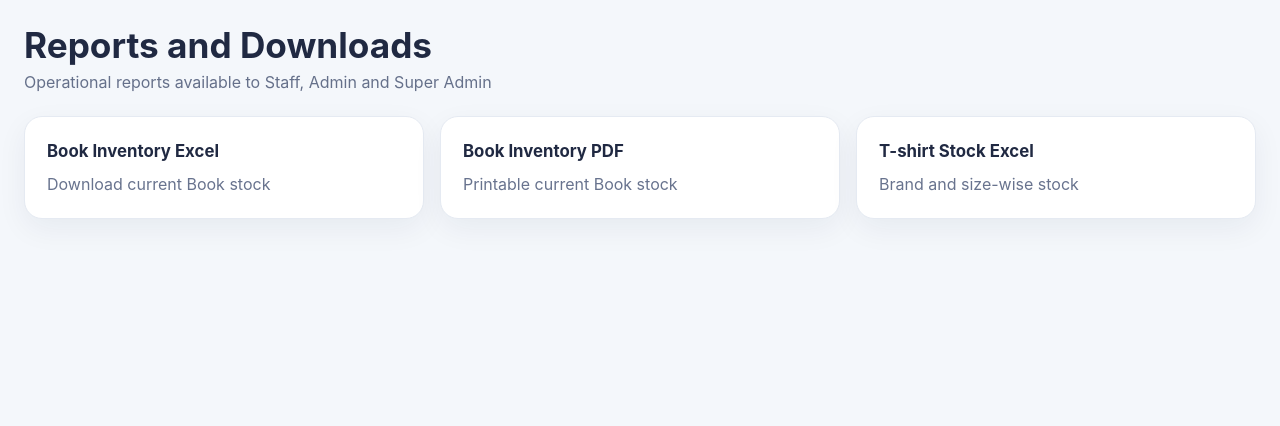
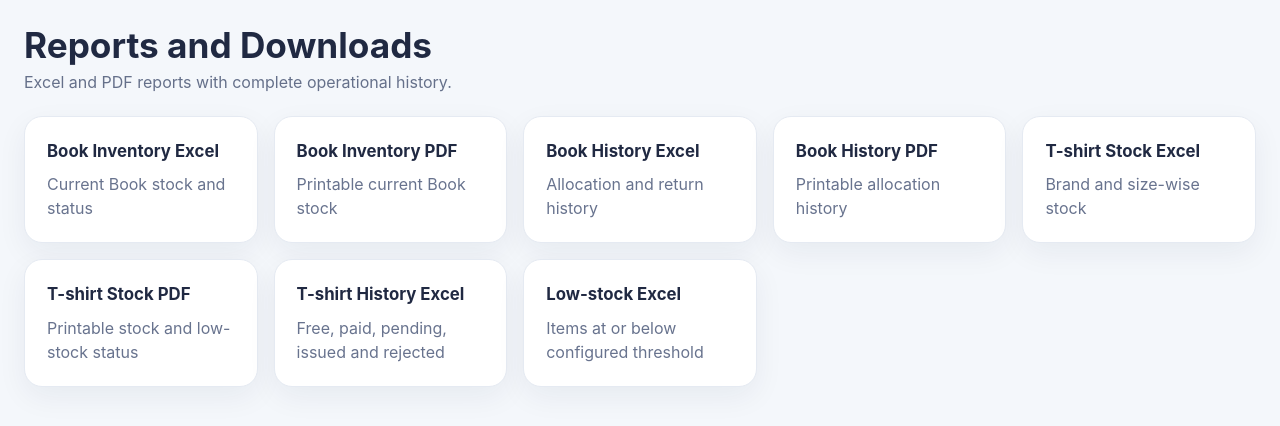
Before and after one commit to sagarkerhalkar/NextToppers_Inventory_book-T-Shirt, a Django app: page /reports/ in a window 1280 px wide. Shown: the part 56-482 px from the top of the page. Run offline with Django 5.2, Linux system fonts and the light colour scheme; the visitor is signed in with stand-in values (Sample User, id 1); data comes from the database, SQL or seed files in the repository; parts of the project's set-up code (start-up, migrations or seed data) failed here and were passed over.

Commit message:
Expand Excel and PDF report downloads

```diff
--- a/templates/inventory/reports/index.html
+++ b/templates/inventory/reports/index.html
@@ -1,3 +1,16 @@
 {% extends 'inventory/base.html' %}{% block title %}Reports{% endblock %}
-{% block content %}<div class="page-header"><div><h1>Reports and Downloads</h1><p>Operational reports available to Staff, Admin and Super Admin</p></div></div>
-<div class="action-grid"><a class="action-card" href="{% url 'inventory:export_books_excel' %}"><b>Book Inventory Excel</b><span>Download current Book stock</span></a><a class="action-card" href="{% url 'inventory:export_books_pdf' %}"><b>Book Inventory PDF</b><span>Printable current Book stock</span></a><a class="action-card" href="{% url 'inventory:export_tshirts_excel' %}"><b>T-shirt Stock Excel</b><span>Brand and size-wise stock</span></a></div>{% endblock %}
+{% block content %}
+<div class="page-header"><div><h1>Reports and Downloads</h1><p>Excel and PDF reports with complete operational history.</p></div></div>
+<div class="action-grid">
+  <a class="action-card" href="{% url 'inventory:export_books_excel' %}"><b>Book Inventory Excel</b><span>Current Book stock and status</span></a>
+  <a class="action-card" href="{% url 'inventory:export_books_pdf' %}"><b>Book Inventory PDF</b><span>Printable current Book stock</span></a>
+  <a class="action-card" href="{% url 'inventory:export_book_history_excel' %}"><b>Book History Excel</b><span>Allocation and return history</span></a>
+  <a class="action-card" href="{% url 'inventory:export_book_history_pdf' %}"><b>Book History PDF</b><span>Printable allocation history</span></a>
+  <a class="action-card" href="{% url 'inventory:export_tshirts_excel' %}"><b>T-shirt Stock Excel</b><span>Brand and size-wise stock</span></a>
+  <a class="action-card" href="{% url 'inventory:export_tshirt_stock_pdf' %}"><b>T-shirt Stock PDF</b><span>Printable stock and low-stock status</span></a>
+  <a class="action-card" href="{% url 'inventory:export_tshirt_allocations_excel' %}"><b>T-shirt History Excel</b><span>Free, paid, pending, issued and rejected</span></a>
+  <a class="action-card" href="{% url 'inventory:export_low_stock_excel' %}"><b>Low-stock Excel</b><span>Items at or below configured threshold</span></a>
+  {% if user.role == 'ADMIN' or user.role == 'SUPER_ADMIN' %}<a class="action-card" href="{% url 'inventory:export_employees_excel' %}"><b>Employee Master Excel</b><span>Authorized employee master download</span></a>{% endif %}
+  {% if user.role == 'SUPER_ADMIN' %}<a class="action-card" href="{% url 'inventory:export_audit_excel' %}"><b>Audit History Excel</b><span>Complete privileged audit download</span></a>{% endif %}
+</div>
+{% endblock %}
```
